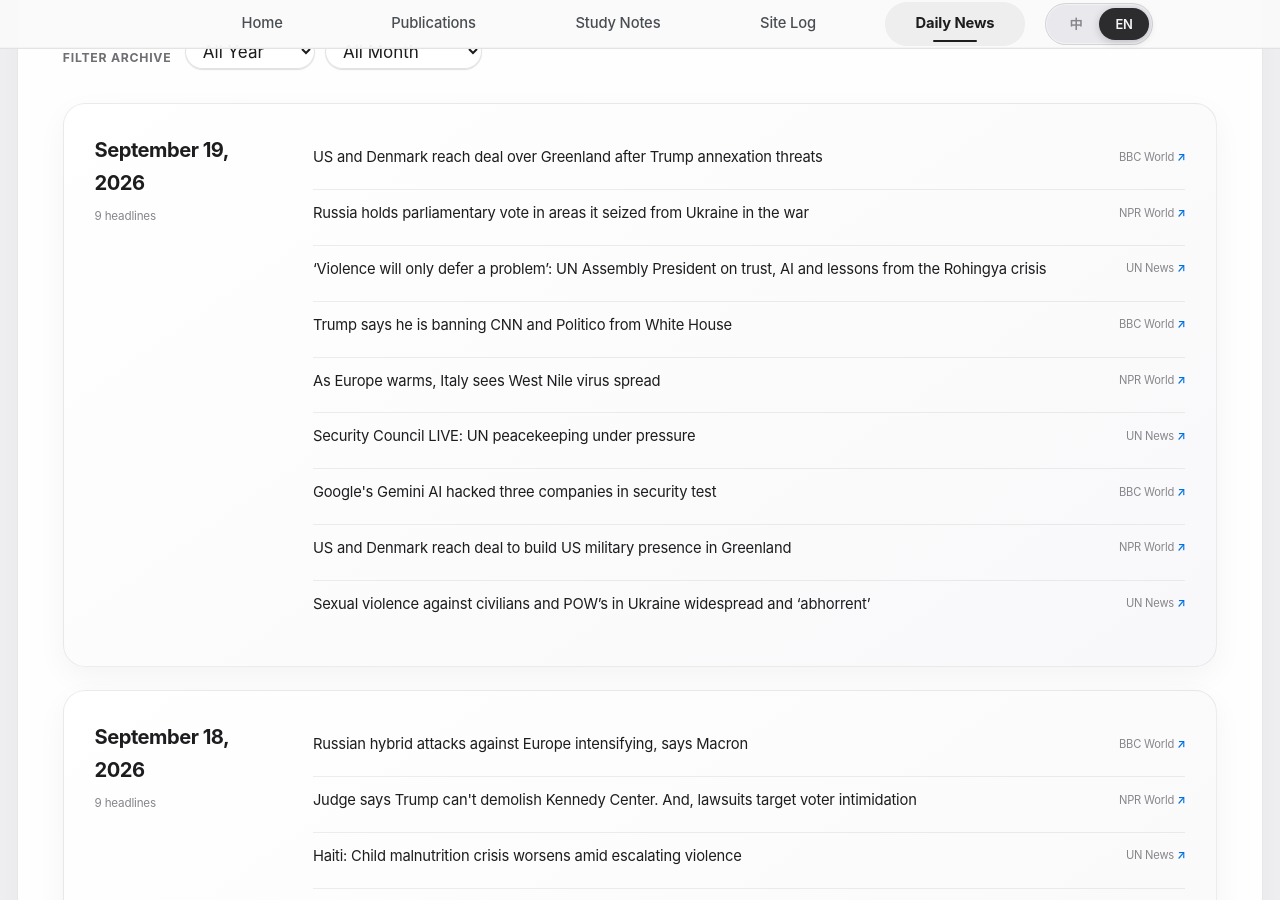
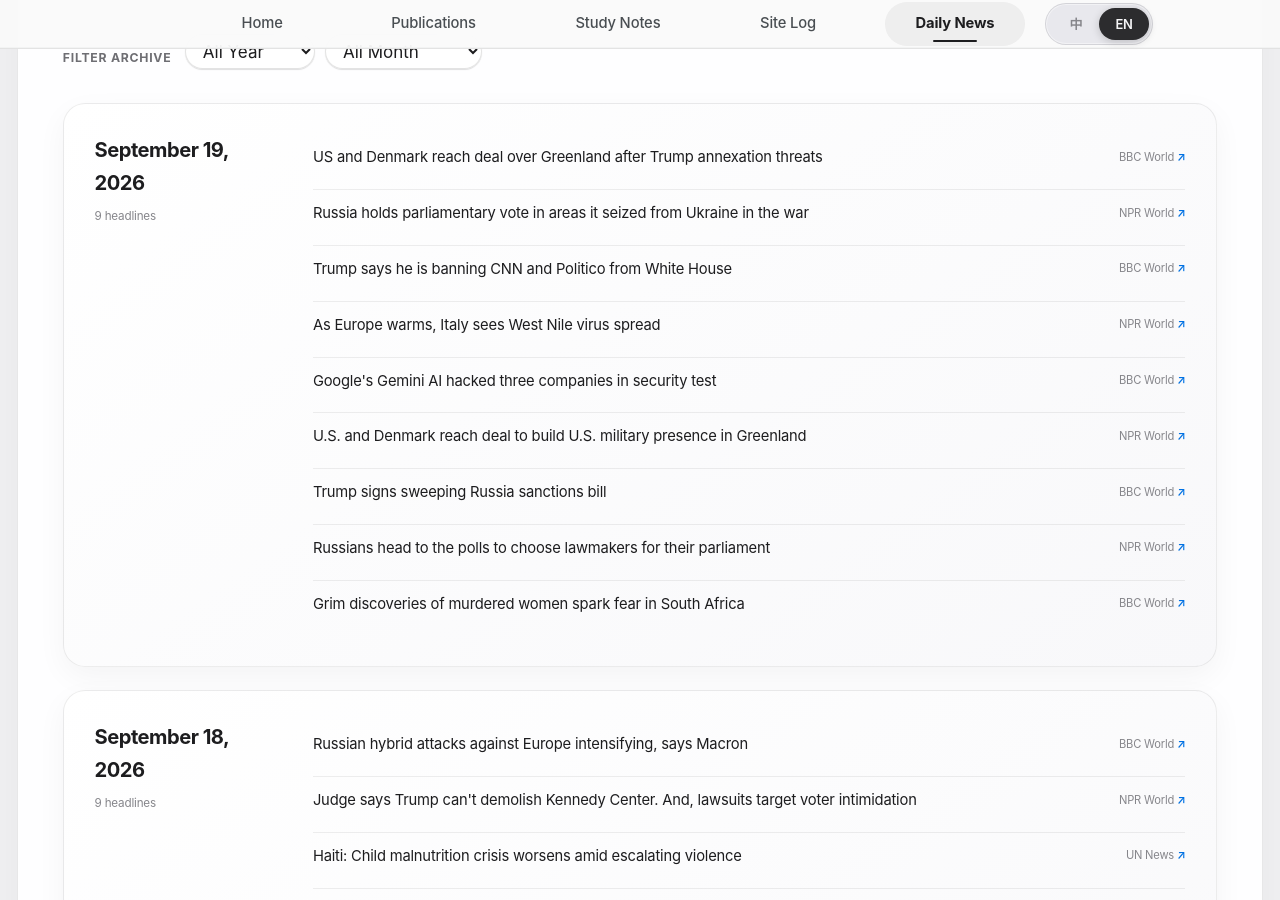
Before and after one commit to HaoxiangLuo/HaoxiangLuo.github.io, a Jekyll site: the page built from _pages/daily-news.html, in a window 1280 px wide and 900 px high, scrolled down 297 px. Built offline with Jekyll 4.4.1, drawn with Linux system fonts in a browser that asks for light colours; a style sheet for code colours, icons or effects is not loaded.

Commit message:
Update daily news 2026-09-19

```diff
--- a/_data/daily_news.json
+++ b/_data/daily_news.json
@@ -1,5 +1,5 @@
 {
-  "updated_at": "2026-09-19T17:23:24+08:00",
+  "updated_at": "2026-09-19T18:23:16+08:00",
   "days": [
     {
       "date": "2026-09-19",
@@ -17,12 +17,6 @@
           "title_zh": "俄罗斯就其在战争中从乌克兰手中夺取的地区举行议会投票"
         },
         {
-          "title": "‘Violence will only defer a problem’: UN Assembly President on trust, AI and lessons from the Rohingya crisis",
-          "source": "UN News",
-          "url": "https://news.un.org/feed/view/en/story/2026/09/1168375",
-          "title_zh": "暴力只会推迟问题的解决”：联合国大会主席谈信任、人工智能和罗辛亚危机的教训"
-        },
-        {
           "title": "Trump says he is banning CNN and Politico from White House",
           "source": "BBC World",
           "url": "https://www.bbc.co.uk/news/articles/c6e30580jqjpo?at_medium=RSS&at_campaign=rss",
@@ -35,28 +29,34 @@
           "title_zh": "随着欧洲变暖，意大利看到西尼罗河病毒传播"
         },
         {
-          "title": "Security Council LIVE: UN peacekeeping under pressure",
-          "source": "UN News",
-          "url": "https://news.un.org/feed/view/en/story/2026/09/1168376",
-          "title_zh": "安理会直播：联合国维和行动面临压力"
-        },
-        {
           "title": "Google's Gemini AI hacked three companies in security test",
           "source": "BBC World",
           "url": "https://www.bbc.co.uk/news/articles/c607l0k72rlvo?at_medium=RSS&at_campaign=rss",
           "title_zh": "谷歌Gemini AI在安全测试中入侵了三家公司"
         },
         {
-          "title": "US and Denmark reach deal to build US military presence in Greenland",
+          "title": "U.S. and Denmark reach deal to build U.S. military presence in Greenland",
           "source": "NPR World",
           "url": "https://www.npr.org/2026/09/19/g-s1-144158/us-and-denmark-reach-deal",
           "title_zh": "美国和丹麦达成协议，在格陵兰岛建立美国军事存在"
         },
         {
-          "title": "Sexual violence against civilians and POW’s in Ukraine widespread and ‘abhorrent’",
-          "source": "UN News",
-          "url": "https://news.un.org/feed/view/en/story/2026/09/1168374",
-          "title_zh": "乌克兰针对平民和战俘的性暴力现象普遍且“令人憎恶"
+          "title": "Trump signs sweeping Russia sanctions bill",
+          "source": "BBC World",
+          "url": "https://www.bbc.co.uk/news/articles/cqvgy34ndj4eo?at_medium=RSS&at_campaign=rss",
+          "title_zh": "特朗普签署全面制裁俄罗斯法案"
+        },
+        {
+          "title": "Russians head to the polls to choose lawmakers for their parliament",
+          "source": "NPR World",
+          "url": "https://www.npr.org/2026/09/18/nx-s1-5973249/russians-head-to-the-polls-to-choose-lawmakers-for-their-parliament",
+          "title_zh": "俄罗斯人前往投票站选举议会议员"
+        },
+        {
+          "title": "Grim discoveries of murdered women spark fear in South Africa",
+          "source": "BBC World",
+          "url": "https://www.bbc.co.uk/news/articles/cjkg71e67k17o?at_medium=RSS&at_campaign=rss",
+          "title_zh": "被谋杀妇女的可怕发现在南非引发恐惧"
         }
       ]
     },
```
